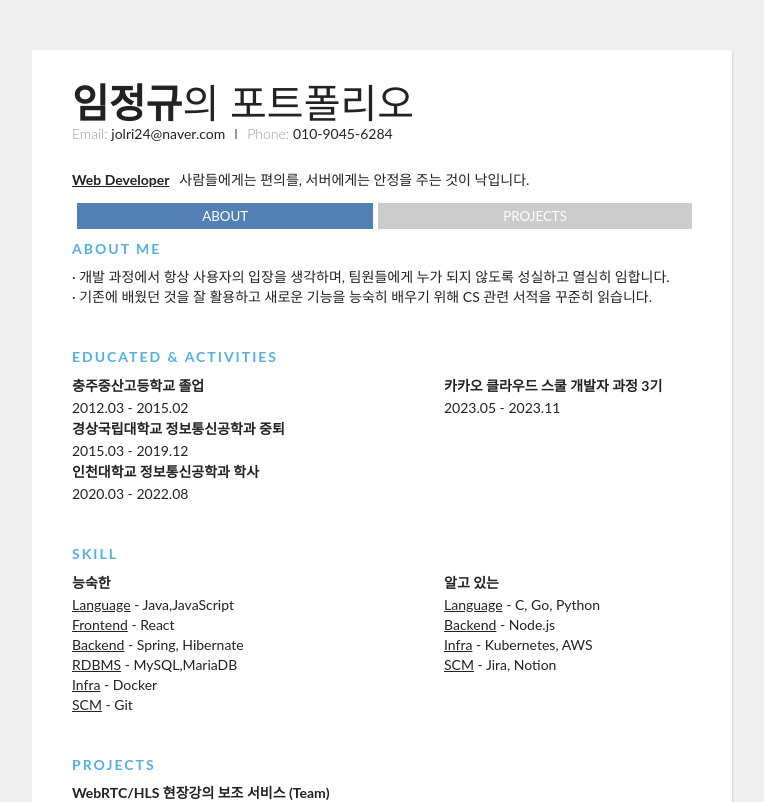
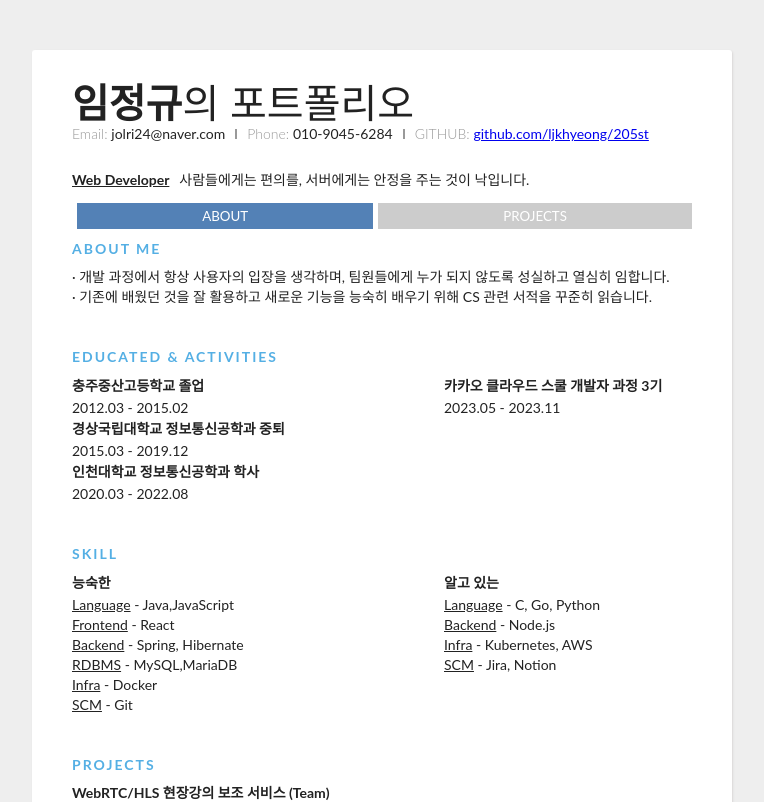
Before and after one commit to ljkhyeong/portfolio, a React (Create React App) app: page / in a window 1280 px wide. Shown: the top 802 px of the page, without its empty margins (258-1022 px from the left). Built offline with nearby package versions, Linux system fonts and the light colour scheme.

Commit message:
Design: Edit design.

```diff
--- a/src/component/Header.js
+++ b/src/component/Header.js
@@ -11,6 +11,11 @@ const Header = () => {
         <span className="separator"></span>
         <span className="phone">Phone: </span>
         <span className="phone-val">010-9045-6284</span>
+        <span className="separator"></span>
+        <span className="phone">GITHUB: </span>
+        <span className="phone-val">
+          <a href="https://github.com/ljkhyeong">github.com/ljkhyeong/205st</a>
+        </span>
       </div>
       <div className="about">
         <span className="position">Web Developer </span>
--- a/src/component/project/Project1.js
+++ b/src/component/project/Project1.js
@@ -45,10 +45,6 @@ const Project1 = () => {
     setModalImage(null);
   };
 
-  const handlePrevious = () => {
-    navigate("/project3");
-  };
-
   const handleNext = () => {
     navigate("/project2");
   };
@@ -59,9 +55,6 @@ const Project1 = () => {
 
   return (
     <>
-      <button className="nav-button prev" onClick={handlePrevious}>
-        &lt;
-      </button>
       <div className="container">
         <div className="header">
           <div className="project-title">WebRTC/HLS 현장강의 보조 서비스</div>
--- a/src/component/project/Project3.js
+++ b/src/component/project/Project3.js
@@ -26,10 +26,6 @@ const Project3 = () => {
 
   const handlePrevious = () => {
     navigate("/project2");
-  };
-
-  const handleNext = () => {
-    navigate("/project1");
   };
 
   const handleMain = () => {
@@ -169,9 +165,6 @@ const Project3 = () => {
           </div>
         )}
       </div>
-      <button className="nav-button next" onClick={handleNext}>
-        &gt;
-      </button>
       <div className="navigation-buttons">
         <button className="main-button" onClick={handleMain}>
           메인으로
```
Also changed, not shown: 1 other file (tests, documents, lock files or other folders).
